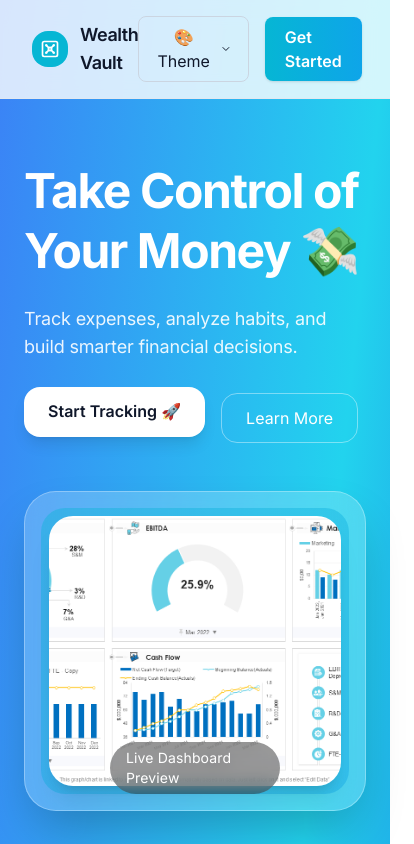
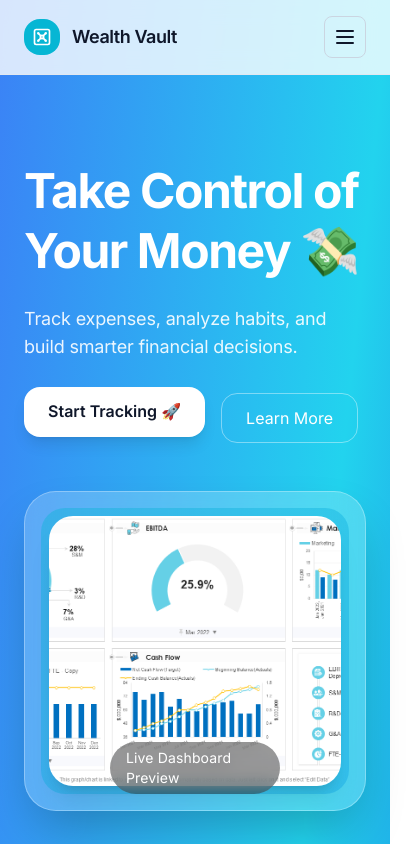
Before and after one commit to csxark/Wealth-Vault, a React (Vite) app in the folder frontend/: page / in a window 390 px wide. Shown: the top 844 px of the page, 414 px wide, since content can reach past the window. Built offline with nearby package versions, Linux system fonts and the light colour scheme.

Commit message:
make mobile responsive

```diff
--- a/frontend/src/components/Home/Home.tsx
+++ b/frontend/src/components/Home/Home.tsx
@@ -24,6 +24,7 @@ const Home: React.FC = () => {
   );
   const [colorTheme, setColorTheme] = useState<"blue" | "green">("blue");
   const [open, setOpen] = useState(false);
+  const [themeOpen, setThemeOpen] = useState(false);
 
   useEffect(() => {
     document.documentElement.className = theme === "dark" ? "dark" : "";
@@ -48,12 +49,13 @@ const Home: React.FC = () => {
       >
         {/* Navbar */}
         <nav
-          className={`fixed top-0 left-0 w-full z-50 px-8 py-4 flex items-center justify-between backdrop-blur-md border-b ${
+        className={`fixed top-0 left-0 w-full z-50 px-6 md:px-8 py-4 flex items-center justify-between backdrop-blur-md border-b ${
             theme === "dark"
             ? "bg-slate-900/80 border-slate-800 text-white"
             : "bg-white/80 border-slate-200 text-slate-900"
         }`}
         >
+        {/* Left Logo */}
         <div className="flex items-center gap-3">
             <div className="p-2 rounded-xl bg-[color:var(--accent)]">
             <Vault className="h-5 w-5 text-white" />
@@ -61,30 +63,61 @@ const Home: React.FC = () => {
             <h1 className="text-lg font-semibold tracking-tight">Wealth Vault</h1>
         </div>
 
-          <div className="flex items-center gap-4 relative">
+        {/* Mobile Menu Button */}
+        <div className="flex md:hidden items-center gap-2">
             <button
             onClick={() => setOpen(!open)}
+            className="p-2 rounded-lg border border-slate-300 dark:border-slate-700 hover:bg-slate-100 dark:hover:bg-slate-800 transition"
+            >
+            <svg
+                className="w-6 h-6"
+                fill="none"
+                stroke="currentColor"
+                viewBox="0 0 24 24"
+                xmlns="http://www.w3.org/2000/svg"
+            >
+                {open ? (
+                <path strokeLinecap="round" strokeLinejoin="round" strokeWidth={2} d="M6 18L18 6M6 6l12 12" />
+                ) : (
+                <path strokeLinecap="round" strokeLinejoin="round" strokeWidth={2} d="M4 6h16M4 12h16M4 18h16" />
+                )}
+            </svg>
+            </button>
+        </div>
+
+        {/* Menu Items */}
+        <div
+        className={`flex flex-col md:flex-row md:items-center gap-4 absolute md:static top-full left-0 md:top-auto md:left-auto w-full md:w-auto bg-white dark:bg-slate-900 md:bg-transparent border-t md:border-none border-slate-200 dark:border-slate-800 transition-all overflow-hidden ${
+            open ? "max-h-[500px] py-4 md:py-0" : "max-h-0 md:max-h-full md:overflow-visible"
+        }`}
+        >
+        {/* Desktop Theme / Accent Dropdown */}
+        <div className="relative hidden md:block">
+            <button
+            onClick={() => setThemeOpen(!themeOpen)}
             className="flex items-center gap-2 px-4 py-2 rounded-lg border border-slate-300 dark:border-slate-700 hover:bg-slate-100 dark:hover:bg-slate-800 transition"
             >
             🎨 Theme <ChevronDown className="h-4 w-4" />
             </button>
 
-            {open && (
-              <div className="absolute right-0 top-12 w-56 rounded-xl shadow-xl bg-white dark:bg-slate-900 border border-slate-200 dark:border-slate-800 p-2">
-                <div className="text-xs uppercase text-slate-500 dark:text-slate-400 px-2 py-1">
-                  Mode
-                </div>
-                <button onClick={() => setTheme("light")} className="w-full text-left px-3 py-2 rounded-md hover:bg-slate-100 dark:hover:bg-slate-800">
+            {themeOpen && (
+            <div className="absolute right-0 mt-2 w-56 rounded-xl shadow-xl bg-white dark:bg-slate-900 border border-slate-200 dark:border-slate-800 p-2 z-50">
+                <div className="text-xs uppercase text-slate-500 dark:text-slate-400 px-2 py-1">Mode</div>
+                <button
+                onClick={() => setTheme("light")}
+                className="w-full text-left px-3 py-2 rounded-md hover:bg-slate-100 dark:hover:bg-slate-800"
+                >
                 🌞 Light
                 </button>
-                <button onClick={() => setTheme("dark")} className="w-full text-left px-3 py-2 rounded-md hover:bg-slate-100 dark:hover:bg-slate-800">
+                <button
+                onClick={() => setTheme("dark")}
+                className="w-full text-left px-3 py-2 rounded-md hover:bg-slate-100 dark:hover:bg-slate-800"
+                >
                 🌙 Dark
                 </button>
 
-                <div className="text-xs uppercase text-slate-500 dark:text-slate-400 px-2 py-2">
-                  Accent
-                </div>
-                {(["blue", "green"] as const).map(c => (
+                <div className="text-xs uppercase text-slate-500 dark:text-slate-400 px-2 py-2">Accent</div>
+                {(["blue", "green"] as const).map((c) => (
                 <button
                     key={c}
                     onClick={() => setColorTheme(c)}
@@ -95,10 +128,51 @@ const Home: React.FC = () => {
                 ))}
             </div>
             )}
+        </div>
 
+        {/* Mobile Theme & Accent Toggles */}
+        <div className="flex flex-col gap-2 md:hidden px-4">
+            <div className="flex items-center justify-between">
+            <span>Mode</span>
+            <div className="flex gap-2">
+                <button
+                onClick={() => setTheme("light")}
+                className={`px-3 py-1 rounded ${theme === "light" ? "bg-slate-300 dark:bg-slate-700" : "bg-transparent"}`}
+                >
+                🌞 Light
+                </button>
+                <button
+                onClick={() => setTheme("dark")}
+                className={`px-3 py-1 rounded ${theme === "dark" ? "bg-slate-300 dark:bg-slate-700" : "bg-transparent"}`}
+                >
+                🌙 Dark
+                </button>
+            </div>
+            </div>
+
+            <div className="flex items-center justify-between">
+            <span>Accent</span>
+            <div className="flex gap-2">
+                <button
+                onClick={() => setColorTheme("blue")}
+                className={`px-3 py-1 rounded ${colorTheme === "blue" ? "bg-slate-300 dark:bg-slate-700" : "bg-transparent"}`}
+                >
+                Blue
+                </button>
+                <button
+                onClick={() => setColorTheme("green")}
+                className={`px-3 py-1 rounded ${colorTheme === "green" ? "bg-slate-300 dark:bg-slate-700" : "bg-transparent"}`}
+                >
+                Green
+                </button>
+            </div>
+            </div>
+        </div>
+
+        {/* Get Started Button */}
         <a
             href="/auth"
-              className="px-5 py-2 rounded-lg text-white font-semibold shadow hover:scale-105 transition bg-gradient-to-r from-[color:var(--accent)] to-[color:var(--accent-soft)]"
+            className="px-5 py-2 rounded-lg text-white font-semibold shadow hover:scale-105 transition bg-gradient-to-r from-[color:var(--accent)] to-[color:var(--accent-soft)] text-center md:text-left"
         >
             Get Started
         </a>
--- a/frontend/src/components/Home/Testimonial.tsx
+++ b/frontend/src/components/Home/Testimonial.tsx
@@ -10,7 +10,7 @@ const data = [
 ];
 
 const Testimonials: React.FC = () => {
-  const [index, setIndex] = useState(1);
+  const [index, setIndex] = useState(0);
   const timer = useRef<any>(null);
 
   useEffect(() => {
@@ -22,10 +22,6 @@ const Testimonials: React.FC = () => {
 
   const prev = () => setIndex(i => (i - 1 + data.length) % data.length);
   const next = () => setIndex(i => (i + 1) % data.length);
-
-  const left = data[(index - 1 + data.length) % data.length];
-  const mid = data[index];
-  const right = data[(index + 1) % data.length];
 
   const Card = ({ u, big = false }: any) => (
     <div
@@ -44,32 +40,57 @@ const Testimonials: React.FC = () => {
     </div>
   );
 
+  // For desktop: left, center, right cards
+  const left = data[(index - 1 + data.length) % data.length];
+  const mid = data[index];
+  const right = data[(index + 1) % data.length];
+
   return (
     <section className="w-full py-24 px-6 bg-white dark:bg-slate-900">
       <div className="max-w-6xl mx-auto text-center mb-10">
         <h3 className="text-4xl font-bold dark:text-white">What Users Say</h3>
       </div>
 
-      <div className="relative max-w-5xl mx-auto grid grid-cols-3 gap-6 items-center">
+      {/* Desktop View */}
+      <div className="relative max-w-5xl mx-auto hidden md:grid grid-cols-3 gap-6 items-center">
         <Card u={left} />
         <Card u={mid} big />
         <Card u={right} />
 
         <button
           onClick={prev}
-          className="absolute -left-12 p-2 rounded-full border bg-white dark:bg-slate-950 dark:text-white hover:scale-110 transition"
+          className="absolute -left-12 top-1/2 transform -translate-y-1/2 p-2 rounded-full border bg-white dark:bg-slate-950 dark:text-white hover:scale-110 transition"
         >
           <ChevronLeft />
         </button>
         <button
           onClick={next}
-          className="absolute -right-12 p-2 rounded-full border bg-white dark:bg-slate-950 dark:text-white hover:scale-110 transition"
+          className="absolute -right-12 top-1/2 transform -translate-y-1/2 p-2 rounded-full border bg-white dark:bg-slate-950 dark:text-white hover:scale-110 transition"
         >
           <ChevronRight />
         </button>
       </div>
+
+      {/* Mobile View */}
+      <div className="md:hidden max-w-sm mx-auto relative">
+        <Card u={mid} big />
+        <div className="flex justify-between mt-6">
+          <button
+            onClick={prev}
+            className="p-2 rounded-full border bg-white dark:bg-slate-950 dark:text-white hover:scale-105 transition"
+          >
+            <ChevronLeft />
+          </button>
+          <button
+            onClick={next}
+            className="p-2 rounded-full border bg-white dark:bg-slate-950 dark:text-white hover:scale-105 transition"
+          >
+            <ChevronRight />
+          </button>
+        </div>
+      </div>
     </section>
   );
-}
+};
 
 export default Testimonials;
```
Lines whose indentation alone changed are shown as unchanged.
